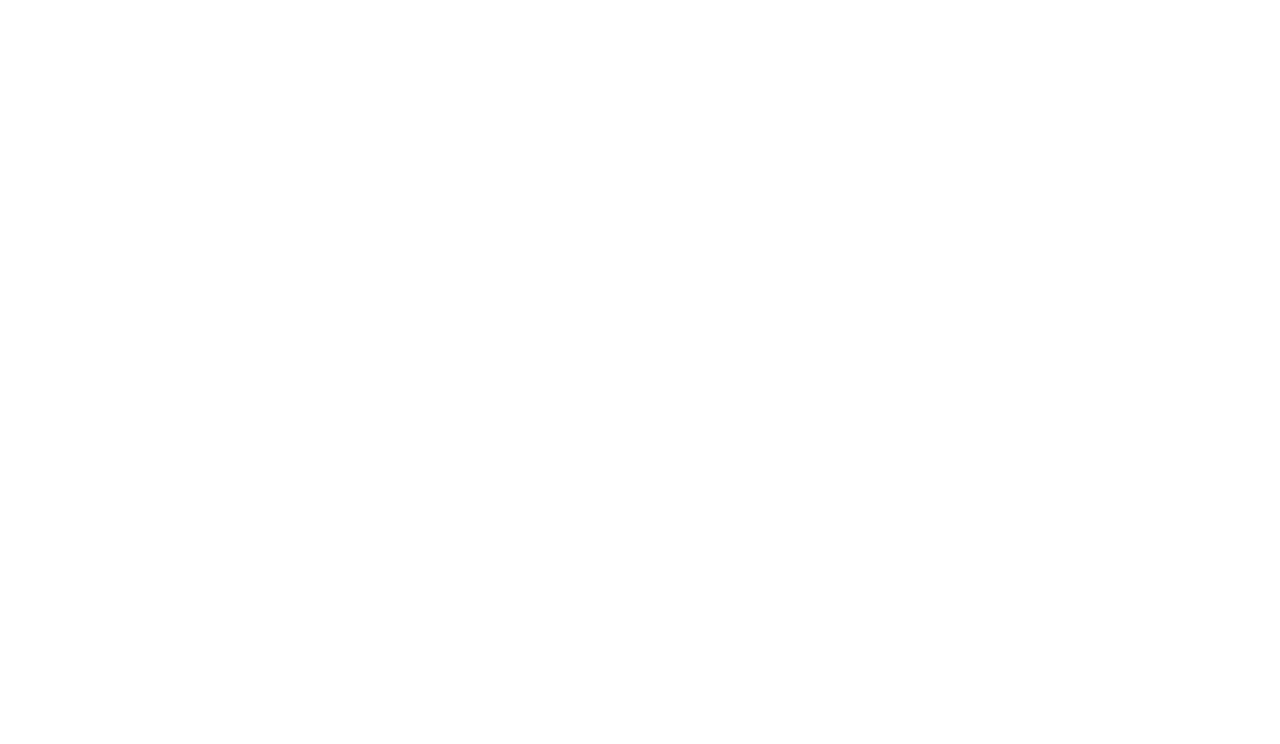
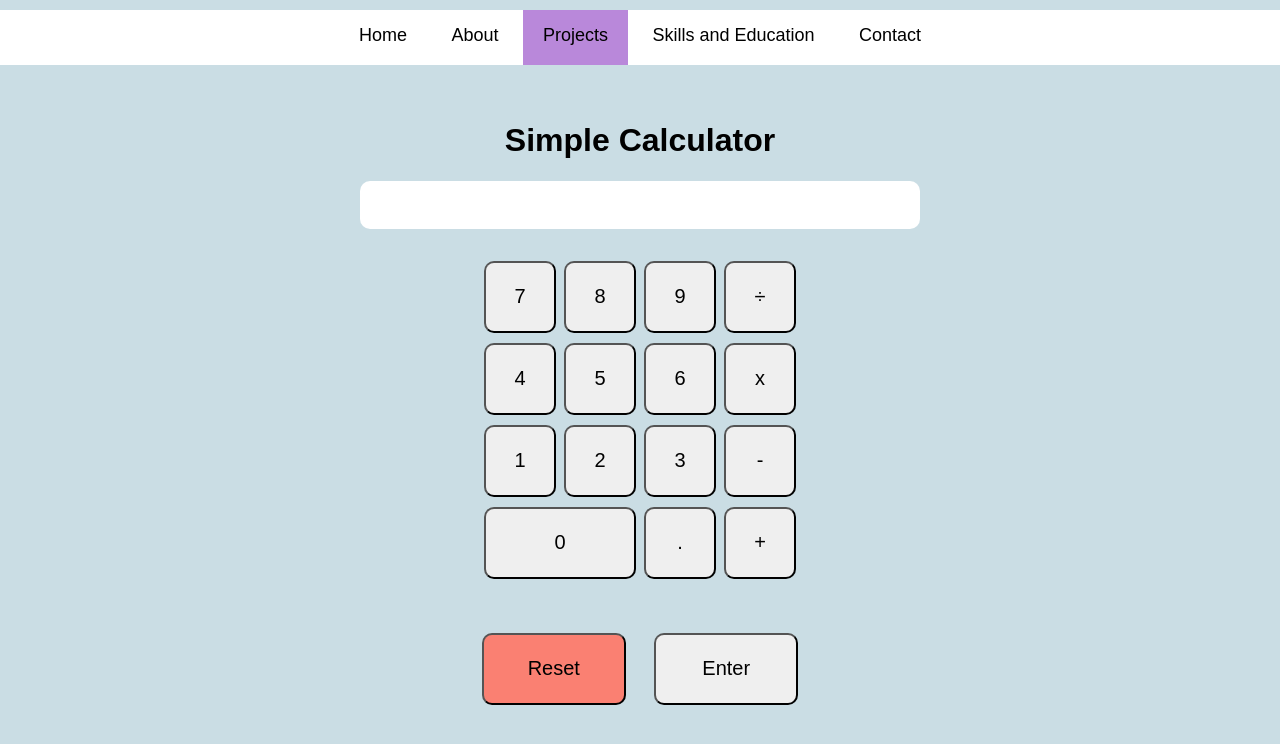
Before and after one commit to EricNgo0923/EricNgo0923.github.io, a plain HTML site: page projects/calculator/calculator.html in a window 1280 px wide. Drawn offline with Linux system fonts and the light colour scheme.

Commit message:
Calculator and Morse Code

```diff
--- a/projects/calculator/calculator.html
+++ b/projects/calculator/calculator.html
@@ -0,0 +1,46 @@
+<html>
+    <head>
+        <link rel="stylesheet" href="style.css">
+
+
+    </head>
+
+    <body>
+        <div class="buttons">
+            <a href="https://ericngo0923.github.io">Home</a>
+            <a href="https://ericngo0923.github.io/about">About</a>
+            <a class="current" href="https://ericngo0923.github.io/projects">Projects</a>
+            <a href="https://ericngo0923.github.io/skillsandeducation">Skills and Education</a>
+            <a href="https://ericngo0923.github.io/contact">Contact</a>
+        </div>
+        <br>
+        <br>
+
+        <h1 class="center">Simple Calculator</h1>
+        <h2 class="result"></h2>
+
+        <div class="container">
+            <button onclick="number('7')" class="box">7</button>
+            <button onclick="number('8')" class="box">8</button>
+            <button onclick="number('9')" class="box">9</button>
+            <button onclick="operation('/')" class="box">&divide</button>
+            <button onclick="number('4')" class="box">4</button>
+            <button onclick="number('5')" class="box">5</button>
+            <button onclick="number('6')" class="box">6</button>
+            <button onclick="operation('*')" class="box">x</button>
+            <button onclick="number('1')" class="box">1</button>
+            <button onclick="number('2')" class="box">2</button>
+            <button onclick="number('3')" class="box">3</button>
+            <button onclick="operation('-')" class="box">-</button>
+            <button onclick="number('0')" id="c0" class="box">0</button>
+            <button onclick="number('.')" class="box">.</button>
+            <button onclick="operation('+')" class="box">+</button>
+        </div>
+
+        <button id="reset" onclick="reset()" >Reset</button>
+        <button id="enter" onclick="enter()">Enter</button>
+
+        <script src="script.js"></script>
+
+    </body>
+</html>
--- /dev/null
+++ b/projects/calculator/script.js
@@ -0,0 +1,70 @@
+let result = document.querySelector('.result');
+let ans = 0;
+let output = '';
+let current = 0;
+let previous = 0;
+let operator = '';
+
+
+function number(num){
+    if(ans != 0 && operator == ''){
+        reset();
+    }
+    current = current + num;
+    output = output + num;
+    result.innerText = output;
+}
+
+function operation(op){
+    if(operator == '+'){
+        previous = parseFloat(previous) + parseFloat(current);
+    }else if(operator == '-'){
+        previous = parseFloat(previous) - parseFloat(current);
+    }else if(operator == '*'){
+        previous = parseFloat(previous) * parseFloat(current);
+    }else if(operator == '/' && current != '0'){
+        previous = parseFloat(previous) / parseFloat(current);
+    }else{
+         previous = current;
+    }
+
+    current = '';
+    operator = op;
+    output = output + ' ' + op + ' ';
+    result.innerText = output;
+}
+
+function enter(){
+    result.innerHTML = '';
+    if(current == '' || previous == ''){
+        return;
+    }
+
+    if(operator == '+'){
+        ans = parseFloat(previous) + parseFloat(current);
+        result.innerText = output + ' = ' + ans;
+    }else if(operator == '-'){
+        ans = parseFloat(previous) - parseFloat(current);
+        result.innerText = output + ' = ' + ans;
+    }else if(operator == '*'){
+        ans = parseFloat(previous) * parseFloat(current);
+        result.innerText = output + ' = ' + ans;
+    }else if(operator == '/' && current != '0'){
+        ans = parseFloat(previous) / parseFloat(current);
+        result.innerText = output + ' = ' + ans;
+    }
+
+    current = ans;
+    output = ans;
+    operator = '';
+
+}
+
+function reset(){
+    output = '';
+    current = '';
+    previous = '';
+    operator = '';
+    ans = 0;
+    result.innerText = '';
+}
--- /dev/null
+++ b/projects/calculator/style.css
@@ -0,0 +1,104 @@
+body{
+    background-color: rgb(202, 221, 228);
+    font-family: Arial, Helvetica, sans-serif;
+    margin: auto;
+    text-align: center;
+    /*
+    background-image: url();
+    */
+}
+
+h2{
+    background-color: white;
+    width: 40%;
+    margin: auto;
+    margin-bottom: 4vh;
+    text-align: center;
+    padding: 3vmin;
+    border-radius: 10px;
+}
+
+
+.buttons{
+    background-color: rgb(255, 255, 255);
+    color:black;
+    text-align: center;
+    overflow: hidden;
+    height: 30px;
+    margin-top: 10px;
+    padding-top:15px;
+    padding-bottom: 10px;
+}
+
+.buttons a.current{
+    background-color: rgb(185, 136, 218);
+    color:black;
+}
+
+.buttons a{
+    background-color: rgb(255, 255, 255);
+    color:black;
+    text-align: center;
+    padding: 20px;
+    font-size: 18px;
+    text-decoration: none;
+}
+
+.buttons a:hover{
+    background-color: rgb(158, 59, 224);
+    color:black;
+}
+
+.container{
+    display:flex;
+    justify-content: center;
+    flex-wrap: wrap;
+    margin: auto;
+    height: 40vmin;
+    width: 40vmin;
+    gap: 1vmin;
+    margin-bottom: 5vmin;
+}
+
+.box{
+    height: 9vmin;
+    width: 9vmin;
+    color: black;
+    font-size: 20px;
+    border-radius: 10px;
+}
+
+.box:hover{
+    background-color: rgb(175, 114, 216);
+}
+
+#c0{
+     width: 19vmin;
+}
+
+#reset{
+    height: 9vmin;
+    width: 18vmin;
+    color: black;
+    font-size: 20px;
+    border-radius: 10px;
+    margin:1.5vmin;
+    background-color: salmon;
+}
+
+#reset:hover{
+    background-color: rgb(207, 52, 35);
+}
+
+#enter{
+    height: 9vmin;
+    width: 18vmin;
+    color: black;
+    font-size: 20px;
+    border-radius: 10px;
+    margin:1.5vmin;
+}
+
+#enter:hover{
+    background-color: rgb(185, 136, 218);
+}
--- /dev/null
+++ b/projects/morseCode/style.css
@@ -0,0 +1,79 @@
+body{
+    background-color: rgb(202, 221, 228);
+    font-family: Arial, Helvetica, sans-serif;
+    margin: auto;
+    text-align: center;
+    /*
+    background-image: url();
+    */
+}
+
+p{
+    font-size: 20px;
+}
+
+.buttons{
+    background-color: rgb(255, 255, 255);
+    color:black;
+    text-align: center;
+    overflow: hidden;
+    height: 30px;
+    margin-top: 10px;
+    padding-top:15px;
+    padding-bottom: 10px;
+}
+
+.buttons a.current{
+    background-color: rgb(185, 136, 218);
+    color:black;
+}
+
+.buttons a{
+    background-color: rgb(255, 255, 255);
+    color:black;
+    text-align: center;
+    padding: 20px;
+    font-size: 18px;
+    text-decoration: none;
+}
+
+.buttons a:hover{
+    background-color: rgb(158, 59, 224);
+    color:black;
+}
+
+#output{
+    background-color: rgb(243, 224, 224);
+    width: 40vw;
+    height:20vh;
+    margin: auto;
+    margin-bottom: 4vh;
+    text-align: center;
+    padding: 3vmin;
+    border-radius: 10px;
+}
+
+#input{
+    background-color: white;
+    width: 40vw;
+    height: 25vh;
+    margin: auto;
+    margin-bottom: 4vh;
+    padding: 3vmin;
+    border-radius: 10px;
+    font-size: 2vmin;
+    resize: none;
+}
+
+#enter{
+    height: 9vmin;
+    width: 27vmin;
+    color: black;
+    font-size: 20px;
+    border-radius: 10px;
+    margin:1.5vmin;
+}
+
+#enter:hover{
+    background-color: rgb(185, 136, 218);
+}
```
Also changed, not shown: projects.html (+13 -0 lines), projects/morseCode/morsecode.html (added, +32 -0 lines), projects/morseCode/script.js (added, +124 -0 lines).
